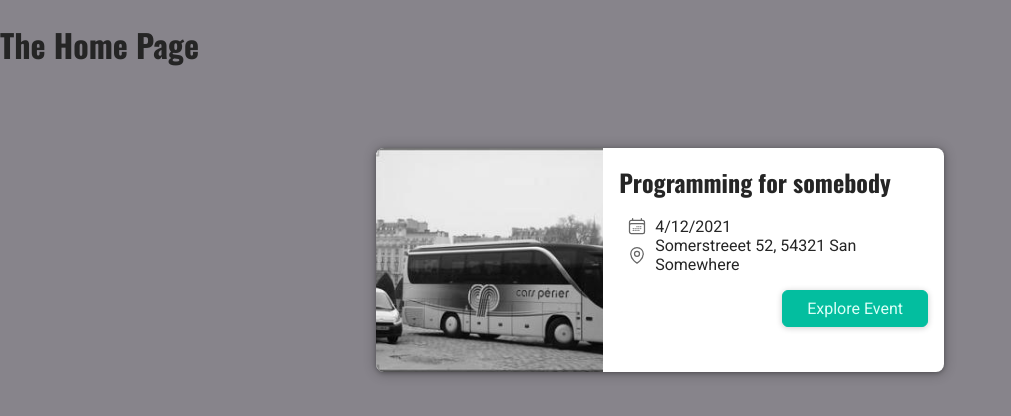
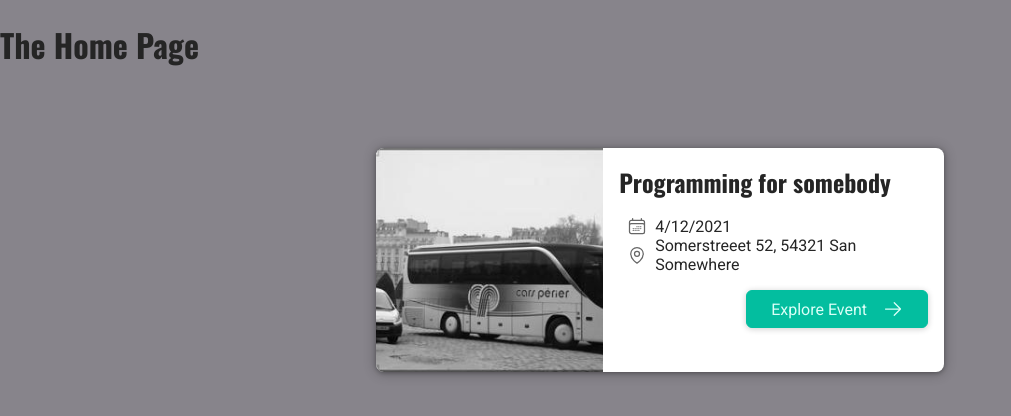
Before and after one commit to vshabal/events, a Next.js app: page / in a window 1280 px wide. Shown: the top 416 px of the page, without its empty margins (0-1011 px from the left). Built offline with nearby package versions, Linux system fonts and the light colour scheme.

Commit message:
Extract event button component

```diff
--- /dev/null
+++ b/components/Home/EventList/Event/EventButton/RightArrowIcon/index.module.css
@@ -0,0 +1,4 @@
+.icon {
+  width: 1.25rem;
+  height: 1.25rem;
+}
--- /dev/null
+++ b/components/Home/EventList/Event/EventButton/RightArrowIcon/index.tsx
@@ -0,0 +1,11 @@
+import classes from './index.module.css';
+
+function RightArrowIcon() {
+  return (
+    <svg xmlns="http://www.w3.org/2000/svg" fill="none" viewBox="0 0 24 24" strokeWidth={1.5} stroke="currentColor" className={classes.icon}>
+      <path strokeLinecap="round" strokeLinejoin="round" d="M13.5 4.5L21 12m0 0l-7.5 7.5M21 12H3" />
+    </svg>
+  );
+}
+
+export default RightArrowIcon;
--- /dev/null
+++ b/components/Home/EventList/Event/EventButton/index.module.css
@@ -0,0 +1,12 @@
+.container {
+  display: flex;
+  gap: 0.5rem;
+  align-items: center;
+}
+
+.icon-container {
+  margin-left: 0.5rem;
+  display: inline-flex;
+  justify-content: center;
+  align-items: center;
+}
--- /dev/null
+++ b/components/Home/EventList/Event/EventButton/index.tsx
@@ -0,0 +1,20 @@
+import LinkButton from '@/components/Shared/LinkButton';
+import classes from './index.module.css';
+import RightArrowIcon from './RightArrowIcon';
+
+type Props = {
+  eventId: string;
+};
+
+function EventButton({ eventId }: Props) {
+  return (
+    <LinkButton url={`/events/${eventId}`}>
+      <div className={classes.container}>
+        <span>Explore Event</span>
+        <span className={classes['icon-container']}><RightArrowIcon /></span>
+      </div>
+    </LinkButton>
+  );
+}
+
+export default EventButton;
--- a/components/Home/EventList/Event/index.tsx
+++ b/components/Home/EventList/Event/index.tsx
@@ -1,6 +1,6 @@
-import LinkButton from '@/components/Shared/LinkButton';
 import { EventType } from '@/types/event';
 import Image from 'next/image';
+import EventButton from './EventButton';
 import EventContent from './EventContent';
 import EventDate from './EventDate';
 import EventLocation from './EventLocation';
@@ -25,7 +25,7 @@ function Event({ event }: Props) {
             <EventLocation>{event.location}</EventLocation>
           </>
         }
-        actions={<LinkButton url={`/events/${event.id}`}>Explore Event</LinkButton>}
+        actions={<EventButton eventId={event.id} />}
       />
     </li>
   );
--- a/components/Shared/LinkButton/index.tsx
+++ b/components/Shared/LinkButton/index.tsx
@@ -2,7 +2,7 @@ import Link from 'next/link';
 import classes from './index.module.css';
 
 type Props = {
-  children: string;
+  children: string | JSX.Element;
   url: string;
 };
 
```
